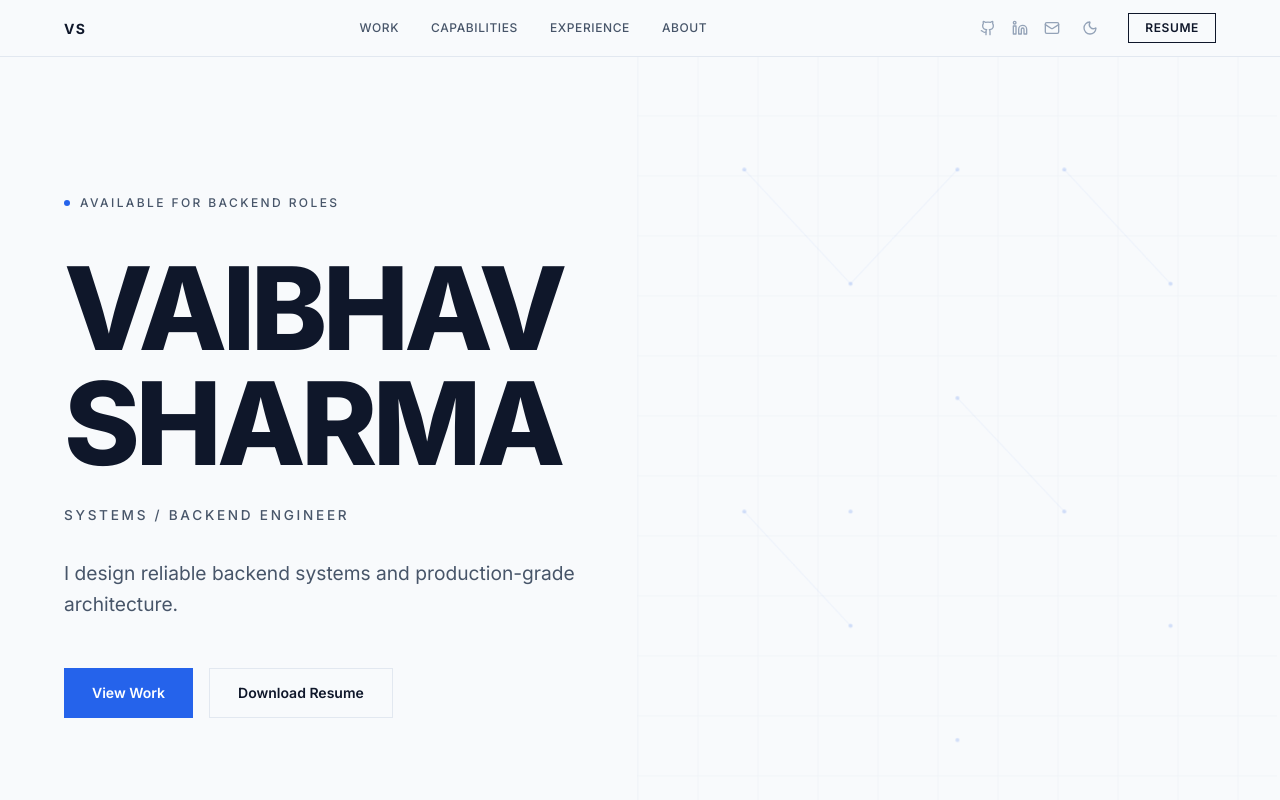
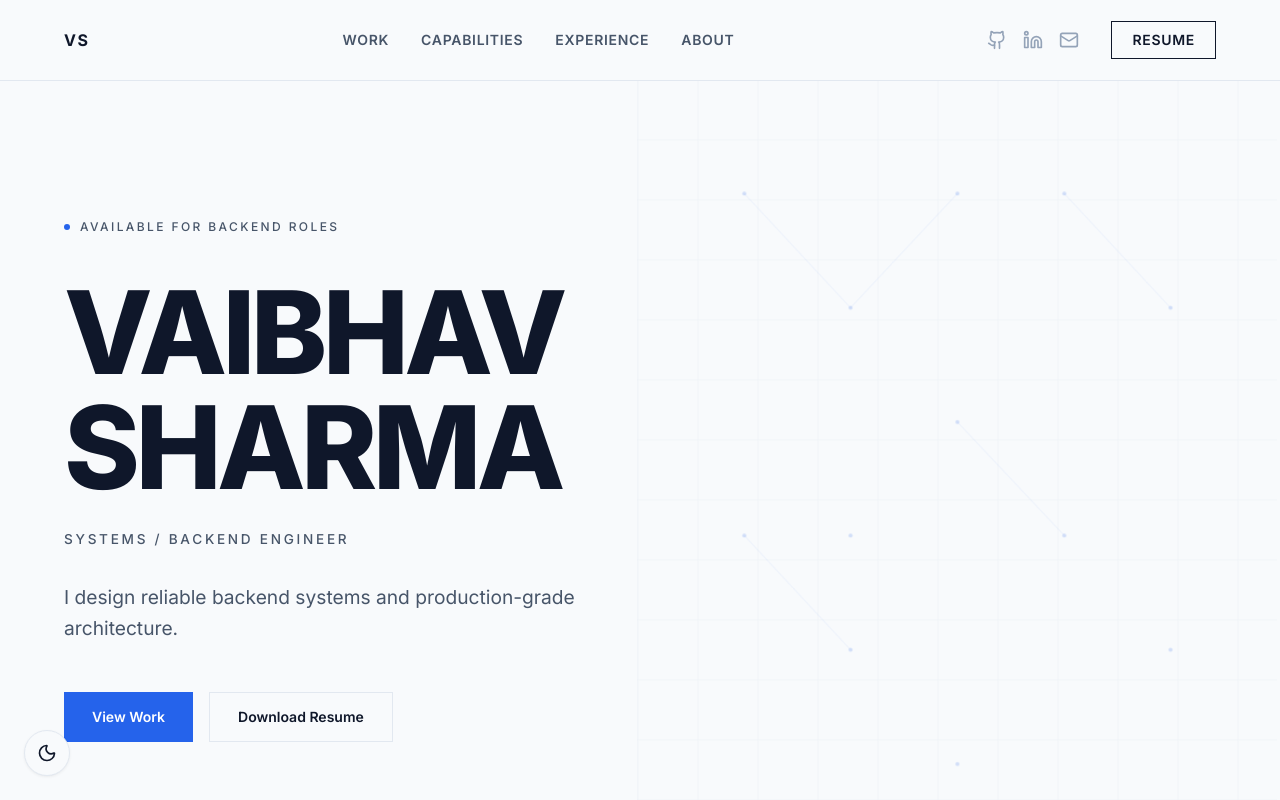
Before and after one commit to sharmavaibhav31/sharmavaibhav31, a React (Vite) app: page / in a window 1280 px wide. Shown: the top 800 px of the page. Built offline with nearby package versions, Linux system fonts and the light colour scheme.

Commit message:
Changed header section siz

```diff
--- a/src/components/layout/Header.tsx
+++ b/src/components/layout/Header.tsx
@@ -63,13 +63,13 @@ export const Header: React.FC = () => {
             className="sticky top-0 z-40 bg-canvas dark:bg-black/70 dark:backdrop-blur-md border-b border-border dark:border-white/10 transition-colors duration-200"
             role="banner"
         >
-            <div className="max-w-7xl mx-auto px-6 lg:px-16 h-14 flex items-center justify-between">
+            <div className="max-w-7xl mx-auto px-6 lg:px-16 h-20 flex items-center justify-between">
 
                 {/* VS Logotype — triggers CardNav */}
                 <div className="relative">
                     <button
                         onClick={handleVSClick}
-                        className="font-display text-sm font-bold text-primary dark:text-white tracking-widest uppercase transition-opacity hover:opacity-60"
+                        className="font-display text-base font-bold text-primary dark:text-white tracking-widest uppercase transition-opacity hover:opacity-60"
                         aria-label="Open navigation card"
                         aria-expanded={cardNavOpen}
                         id="vs-logo-btn"
@@ -109,7 +109,7 @@ export const Header: React.FC = () => {
                         <a
                             key={link.label}
                             href={link.href}
-                            className="text-xs font-medium text-secondary dark:text-white/80 hover:text-primary dark:hover:text-white tracking-wider uppercase transition-colors duration-150 link-underline"
+                            className="text-sm font-semibold text-secondary dark:text-white/80 hover:text-primary dark:hover:text-white tracking-wider uppercase transition-colors duration-150 link-underline"
                         >
                             {link.label}
                         </a>
@@ -127,59 +127,41 @@ export const Header: React.FC = () => {
                             className="text-muted dark:text-white/65 hover:text-primary dark:hover:text-white transition-colors duration-150"
                             aria-label={s.label}
                         >
-                            {s.icon}
+                            {React.cloneElement(s.icon as React.ReactElement<{ size?: number }>, { size: 20 })}
                         </a>
                     ))}
-
-                    {/* Dark mode toggle */}
-                    <button
-                        onClick={toggleTheme}
-                        id="theme-toggle"
-                        aria-label={isDark ? 'Switch to light mode' : 'Switch to dark mode'}
-                        className="p-1.5 text-muted dark:text-white/70 hover:text-primary dark:hover:text-white transition-colors duration-150"
-                    >
-                        {isDark ? <Sun size={16} /> : <Moon size={16} />}
-                    </button>
 
                     <a
                         href="/resume.pdf"
                         target="_blank"
                         rel="noopener noreferrer"
-                        className="ml-2 px-4 py-1.5 border border-primary dark:border-white/40 text-primary dark:text-white text-xs font-semibold tracking-wider uppercase hover:bg-primary hover:text-white dark:hover:bg-white dark:hover:text-black transition-all duration-200"
+                        className="ml-4 px-5 py-2 border border-primary dark:border-white/40 text-primary dark:text-white text-sm font-semibold tracking-wider uppercase hover:bg-primary hover:text-white dark:hover:bg-white dark:hover:text-black transition-all duration-200"
                         id="header-resume-btn"
                     >
                         Resume
                     </a>
                 </div>
 
-                {/* Mobile: theme toggle + hamburger */}
+                {/* Mobile hamburger */}
                 <div className="lg:hidden flex items-center gap-2">
                     <button
-                        onClick={toggleTheme}
-                        aria-label={isDark ? 'Switch to light mode' : 'Switch to dark mode'}
-                        className="p-1.5 text-secondary dark:text-white/80 hover:text-primary dark:hover:text-white transition-colors"
-                    >
-                        {isDark ? <Sun size={18} /> : <Moon size={18} />}
-                    </button>
-                    <button
-                        className="p-1.5 text-secondary dark:text-white/80 hover:text-primary dark:hover:text-white transition-colors"
+                        className="p-2 text-secondary dark:text-white/80 hover:text-primary dark:hover:text-white transition-colors"
                         onClick={() => setMobileOpen(!mobileOpen)}
                         aria-label={mobileOpen ? 'Close menu' : 'Open menu'}
                         aria-expanded={mobileOpen}
                     >
-                        {mobileOpen ? <X size={20} /> : <Menu size={20} />}
+                        {mobileOpen ? <X size={24} /> : <Menu size={24} />}
                     </button>
                 </div>
             </div>
 
-            {/* Mobile menu */}
             {mobileOpen && (
-                <div className="lg:hidden border-t border-border dark:border-white/10 bg-canvas dark:bg-black/80 px-6 py-4 space-y-3">
+                <div className="lg:hidden border-t border-border dark:border-white/10 bg-canvas dark:bg-black/80 px-6 py-5 space-y-4">
                     {NAV_LINKS.map((link) => (
                         <a
                             key={link.label}
                             href={link.href}
-                            className="block text-sm font-medium text-secondary dark:text-white/80 hover:text-primary dark:hover:text-white tracking-wider uppercase py-1"
+                            className="block text-base font-semibold text-secondary dark:text-white/80 hover:text-primary dark:hover:text-white tracking-wider uppercase py-1"
                             onClick={() => setMobileOpen(false)}
                         >
                             {link.label}
@@ -189,13 +171,23 @@ export const Header: React.FC = () => {
                         href="/resume.pdf"
                         target="_blank"
                         rel="noopener noreferrer"
-                        className="block text-sm font-medium text-accent dark:text-[#61dca3] py-1"
+                        className="block text-base font-semibold text-accent dark:text-[#61dca3] py-1 mt-4"
                         onClick={() => setMobileOpen(false)}
                     >
                         Download Resume →
                     </a>
                 </div>
             )}
+
+            {/* Fixed Bottom-Left Theme Toggle */}
+            <button
+                onClick={toggleTheme}
+                id="fixed-theme-toggle"
+                aria-label={isDark ? 'Switch to light mode' : 'Switch to dark mode'}
+                className="fixed bottom-6 left-6 z-50 p-3 rounded-full bg-canvas dark:bg-[#111111] border border-border dark:border-white/20 text-primary dark:text-white shadow-card hover:scale-110 hover:shadow-card-hover hover:border-border-hover dark:hover:border-[#61dca3] transition-all duration-300"
+            >
+                {isDark ? <Sun size={20} className="text-[#61dca3]" /> : <Moon size={20} className="text-primary" />}
+            </button>
         </header>
     );
 };
```
